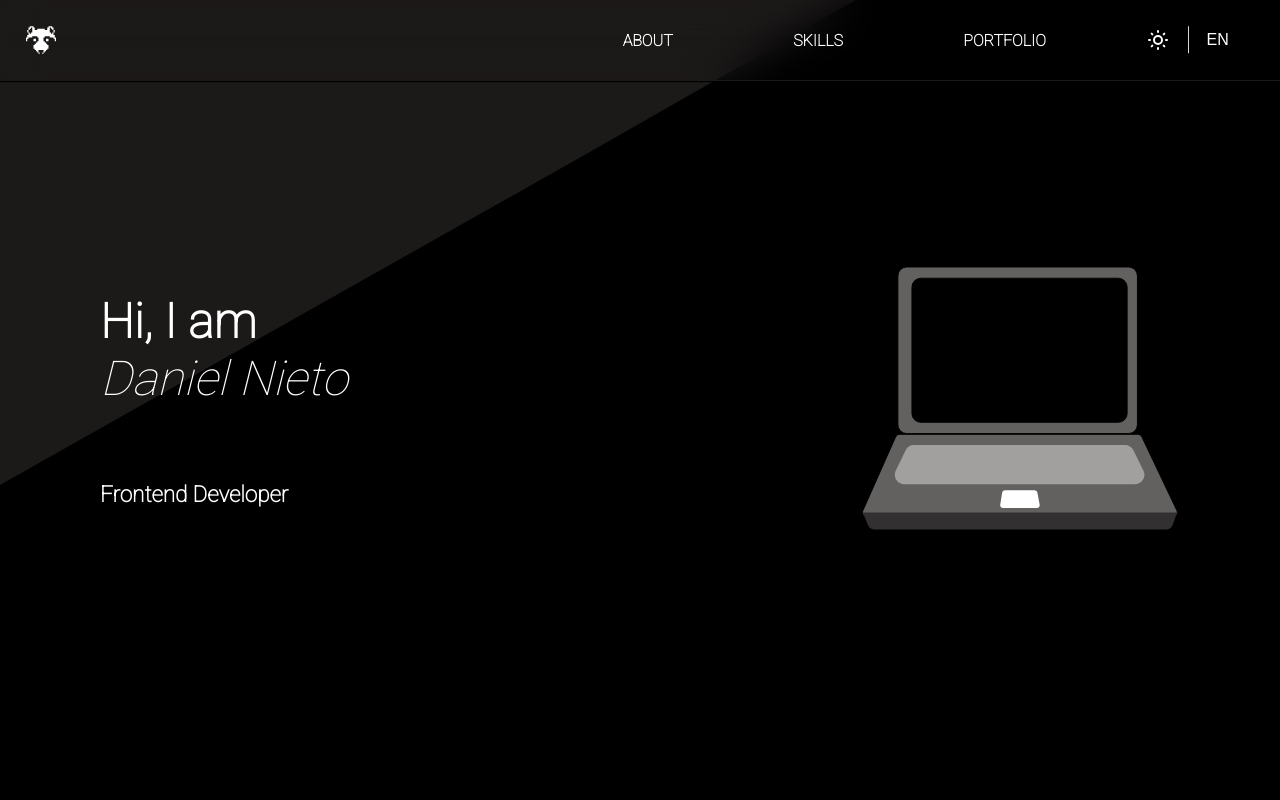
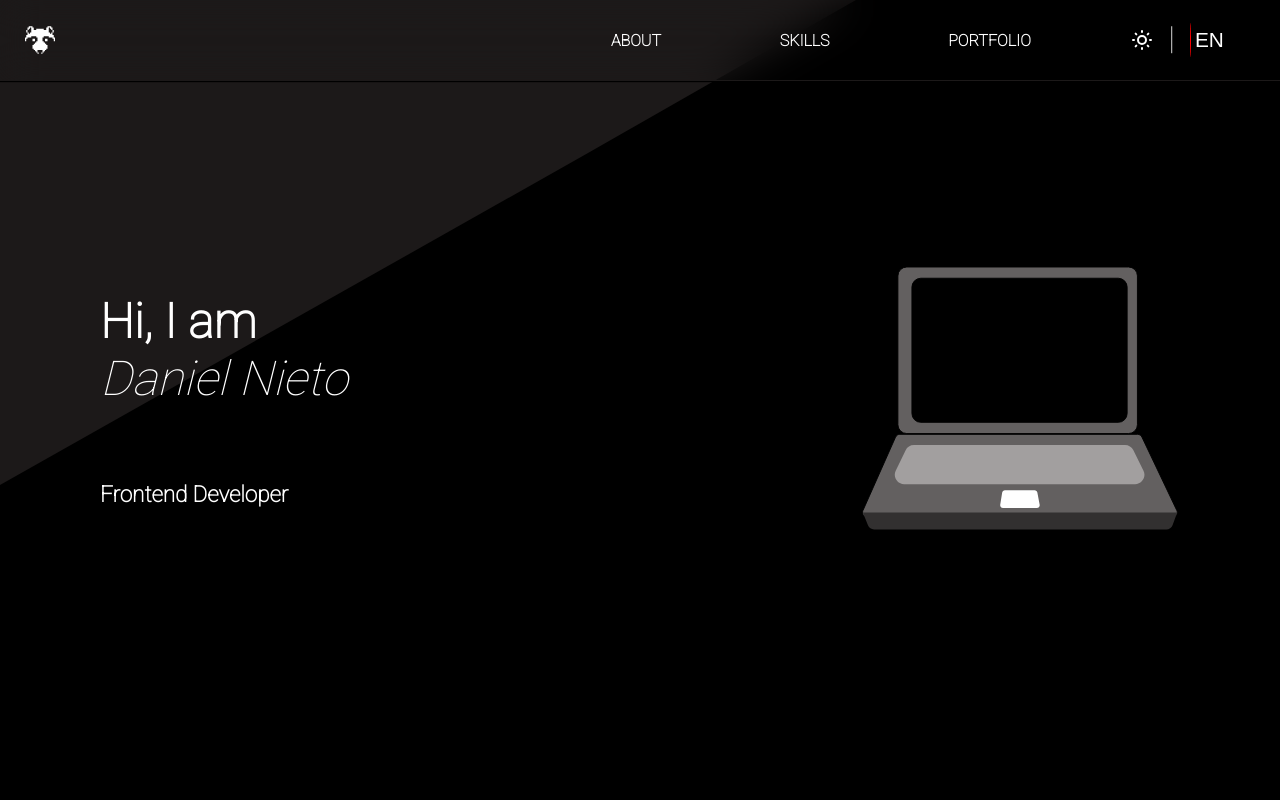
Before and after one commit to daniel1775/Portfolio, a React (Create React App) app: page / in a window 1280 px wide. Shown: the top 800 px of the page. Built offline with nearby package versions, Linux system fonts and the light colour scheme.

Commit message:
mode icon hover added

```diff
--- a/src/views/Navbar/Navbar.module.css
+++ b/src/views/Navbar/Navbar.module.css
@@ -91,6 +91,6 @@
 
 @media (min-width:1500px) {
     .container {
-        height: 7%;
+        height: 80px;
     }
 }
--- a/src/views/Navbar/components/Mode/Mode.module.css
+++ b/src/views/Navbar/components/Mode/Mode.module.css
@@ -52,12 +52,35 @@
     }
 
     .button_language {
-        font-size: 1rem;
         cursor: pointer;
+        padding: 5px;
+        border-radius: 50%;
+        font-size: 1.3rem;
+        position: relative;
+    }
+
+    .button_language::before {
+        content: '';
+        background-color: red;
+        border-radius: 50%;
+        position: absolute;
+        top: 0;
+        left: 0;
+        width: 1px;
+        height: 100%;
     }
 
     .button_mode {
         font-size: 1.5rem;
         cursor: pointer;
     }
+
+    .icons_hiSun, .icons_hiMoon {
+        transform: rotate(0) scale(1);
+        transition: all .4s ease;
+    }
+
+    .icons_hiSun:hover, .icons_hiMoon:hover {
+        transform: rotate(360deg) scale(1.4);
+    }
 }
--- a/src/views/Navbar/components/OptionsList/OptionsList.module.css
+++ b/src/views/Navbar/components/OptionsList/OptionsList.module.css
@@ -33,7 +33,6 @@
 }
 
 .options_list li {
-    font-size: calc(100% + 4px);
     list-style: none;
 }
 
@@ -91,4 +90,8 @@
     .options_list_show {
         transform: none;
     }
+
+    .options_list_light li::before {
+        background-color: black;
+    }
 }
```
